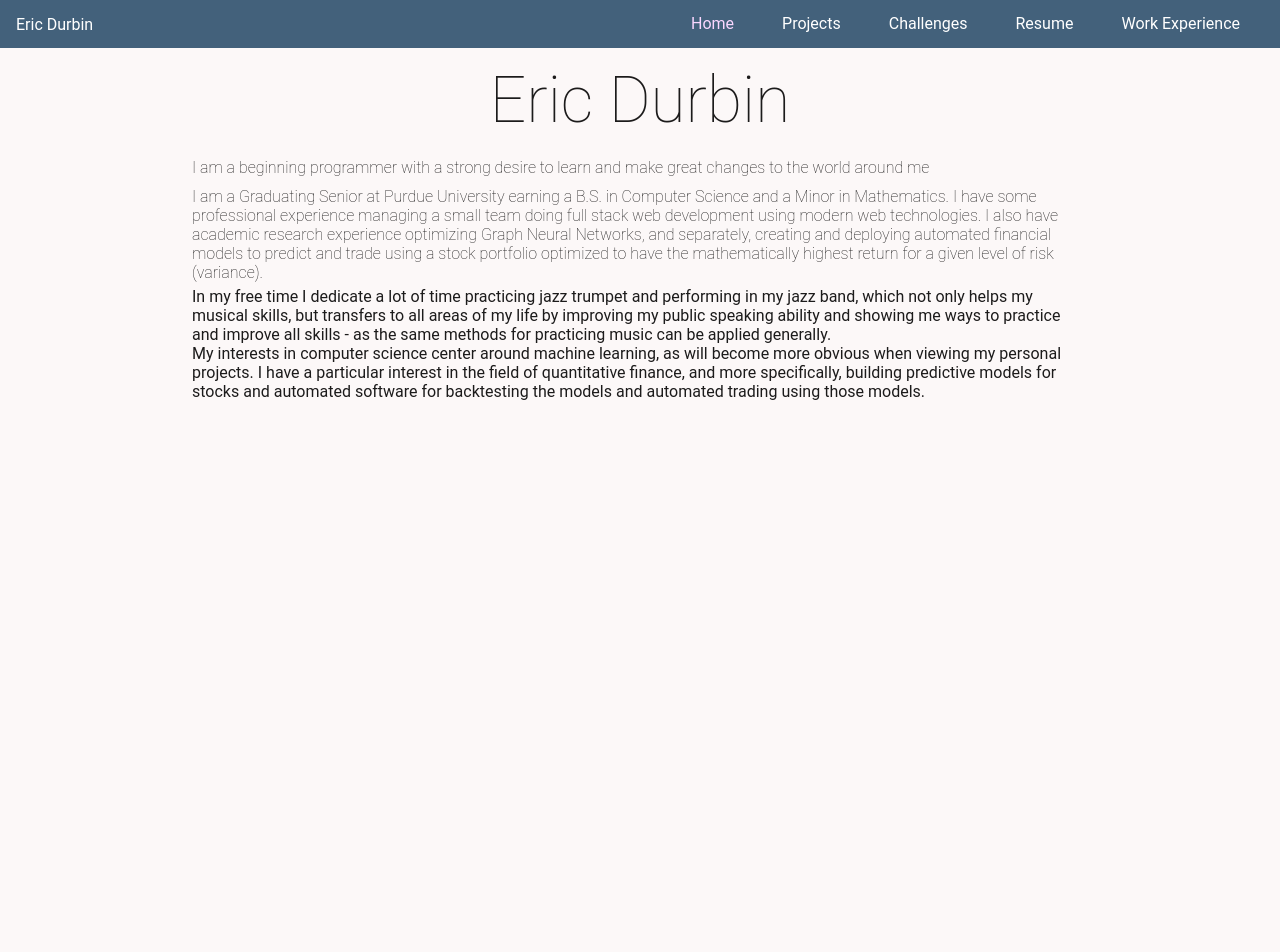
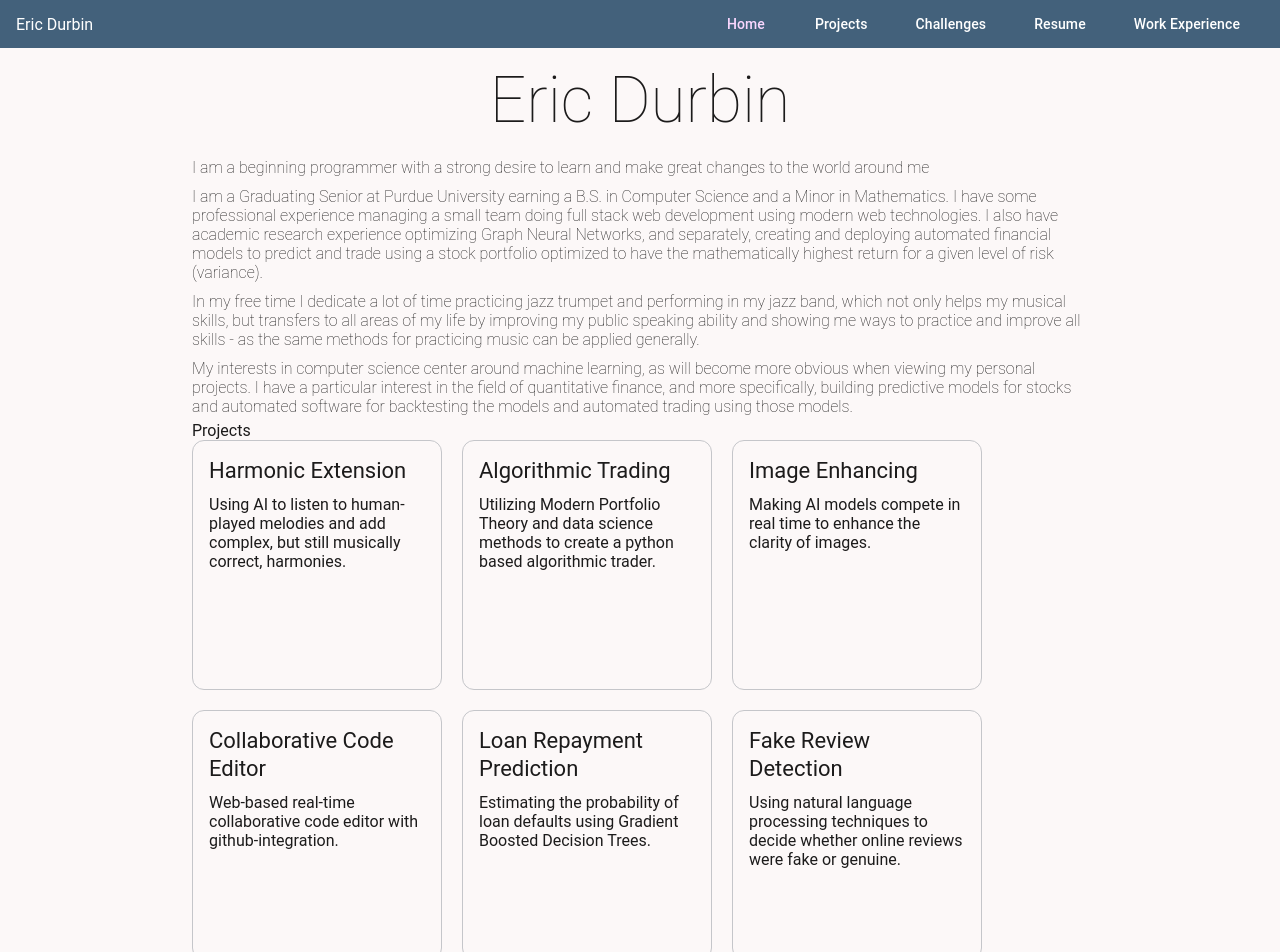
Before and after one commit to durbin3/website, an Angular app: page / in a window 1280 px wide. Shown: the top 952 px of the page. Before the commit the page ends 800 px from the top, so only its background shows below. Built offline with nearby package versions, Linux system fonts and the light colour scheme.

Commit message:
create project preview on home page

```diff
--- a/src/app/app.routes.ts
+++ b/src/app/app.routes.ts
@@ -7,11 +7,6 @@ export interface PageInfo {
 }
 
 export const routes: Routes = [
-    {
-        path: '',
-        title: 'Eric Durbin',
-        component: HomePage,
-    },
     {
         path: 'projects',
         title: 'Eric Durbin - Projects',
@@ -33,6 +28,16 @@ export const routes: Routes = [
         path: 'work-experience',
         title: 'Eric Durbin - Work Experience',
         loadComponent: () => import('./pages/work-page/work-page').then((m) => m.WorkPage),
+    },
+    {
+        path: 'home',
+        title: 'Eric Durbin',
+        loadComponent: () => import('./pages/home-page/home-page').then((m) => m.HomePage),
+    },
+    {
+        path: '',
+        title: 'Eric Durbin',
+        component: HomePage,
     },
 ];
 
--- a/src/app/pages/home-page/home-page.html
+++ b/src/app/pages/home-page/home-page.html
@@ -11,15 +11,27 @@
         creating and deploying automated financial models to predict and trade using a stock portfolio optimized to have
         the mathematically highest return for a given level of risk (variance).
     </div>
-    <div className="text">
+    <div class="text">
         In my free time I dedicate a lot of time practicing jazz trumpet and performing in my jazz band,
         which not only helps my musical skills, but transfers to all areas of my life by improving my public speaking ability
         and showing me ways to practice and improve all skills - as the same methods for practicing music can be applied generally.
     </div>
 
-    <div className="text">
+    <div class="text">
         My interests in computer science center around machine learning, as will become more obvious when viewing my personal projects.
         I have a particular interest in the field of quantitative finance, and more specifically, building predictive models for stocks
         and automated software for backtesting the models and automated trading using those models.
     </div>
+
+    <div class="section-title">
+        Projects
+    </div>
+    <div id="projects">
+        @for (project of projectList; track project) {
+            <project-preview
+                [title]="project.title"
+                [description]="project.description">
+            </project-preview>
+        }
+    </div>
 </div>
--- a/src/app/pages/home-page/home-page.scss
+++ b/src/app/pages/home-page/home-page.scss
@@ -1,3 +1,6 @@
+.content {
+    max-width: 100%;
+}
 .text {
     padding-top: 5px;
     padding-bottom: 5px;
@@ -13,3 +16,10 @@
     text-align: center;
     font-weight: lighter;
 }
+
+#projects {
+    display: flex;
+    flex-wrap: wrap;
+    flex-direction: row;
+    gap: 20px;
+}
--- a/src/app/pages/home-page/home-page.ts
+++ b/src/app/pages/home-page/home-page.ts
@@ -1,9 +1,25 @@
 import { Component } from '@angular/core';
+import { ProjectPreview } from '../../projects/project-preview/project-preview';
 
 @Component({
     selector: 'app-home-page',
-    imports: [],
+    imports: [ProjectPreview],
     templateUrl: './home-page.html',
     styleUrl: './home-page.scss',
 })
-export class HomePage {}
+export class HomePage {
+
+    projectList: {title: string, description: string}[] = [
+        { title: "Harmonic Extension", description: "Using AI to listen to human-played melodies and add complex, but still musically correct, harmonies." },
+        { title: "Algorithmic Trading", description: "Utilizing Modern Portfolio Theory and data science methods to create a python based algorithmic trader." },
+        { title: "Image Enhancing", description: "Making AI models compete in real time to enhance the clarity of images." },
+        { title: "Collaborative Code Editor", description: "Web-based real-time collaborative code editor with github-integration." },
+        { title: "Loan Repayment Prediction", description: "Estimating the probability of loan defaults using Gradient Boosted Decision Trees." },
+        { title: "Fake Review Detection", description: "Using natural language processing techniques to decide whether online reviews were fake or genuine." },
+        { title: "Midi File Parser", description: "Custom MIDI parser with a UI to allow for modifications to MIDI files." },
+        { title: "Music Generator", description: "Generating complex melodies and rhythms of various time signatures, keys, lengths, and chord progressions." },
+        { title: "Conway's Game of Life", description: "Personal implementation of a classic theoretical evolution simulation" },
+        { title: "Discord Bot", description: "A persistent assistant to listen for references to key phrases and respond with relevant images." },
+        { title: "Rock Paper Scissors", description: "The first project I ever made, starting me on my technological journey" }
+    ]
+}
--- /dev/null
+++ b/src/app/projects/project-preview/project-preview.html
@@ -0,0 +1,6 @@
+<mat-card id="card" appearance="outlined">
+    <mat-card-header id="card-header">
+        <mat-card-title id="project-title">{{title}}</mat-card-title>
+    </mat-card-header>
+    <mat-card-content id="project-description" mat-card-content>{{description}}</mat-card-content>
+</mat-card>
--- /dev/null
+++ b/src/app/projects/project-preview/project-preview.scss
@@ -0,0 +1,9 @@
+
+#card {
+    width: 250px;
+    height: 250px;
+}
+
+#project-description {
+    margin-top: 10px;
+}
--- /dev/null
+++ b/src/app/projects/project-preview/project-preview.ts
@@ -0,0 +1,12 @@
+import { Component, Input } from '@angular/core';
+import { MatCardModule } from '@angular/material/card';
+@Component({
+    selector: 'project-preview',
+    imports: [ MatCardModule ],
+    templateUrl: './project-preview.html',
+    styleUrl: './project-preview.scss'
+})
+export class ProjectPreview {
+    @Input() title: string = '';
+    @Input() description: string = '';
+}
--- a/src/styles.scss
+++ b/src/styles.scss
@@ -5,6 +5,10 @@
 html {
     color-scheme: light dark;
     height: 100%;
+    @include mat.theme((
+        color: (primary: mat.$violet-palette),
+        typography: ('Roboto')
+    ))
 }
 
 body {
```
